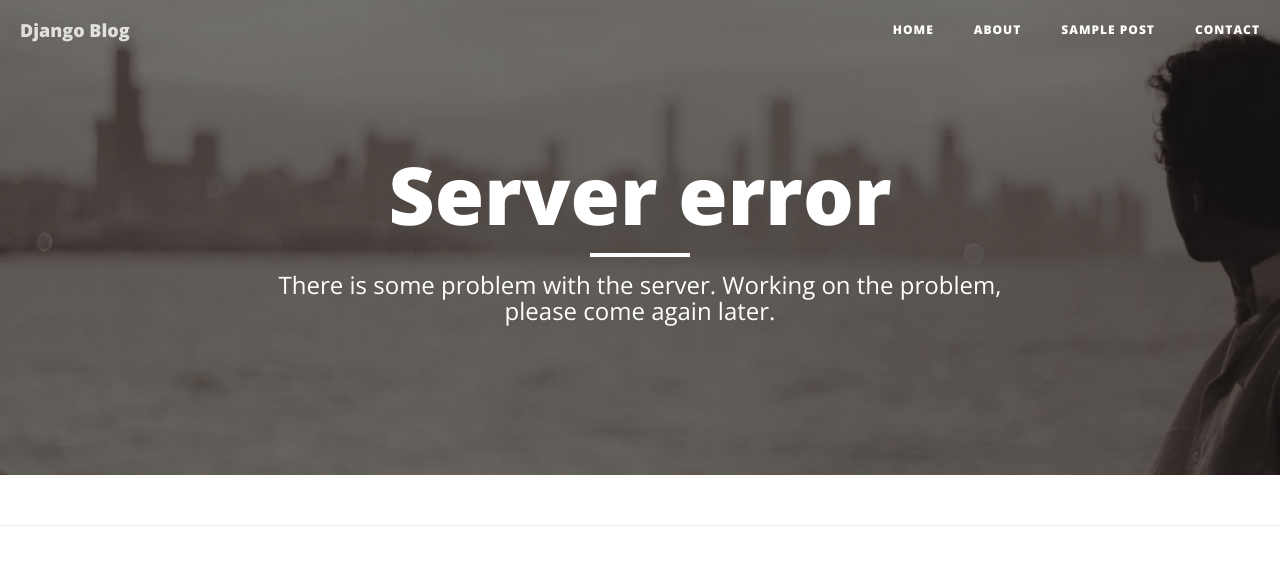
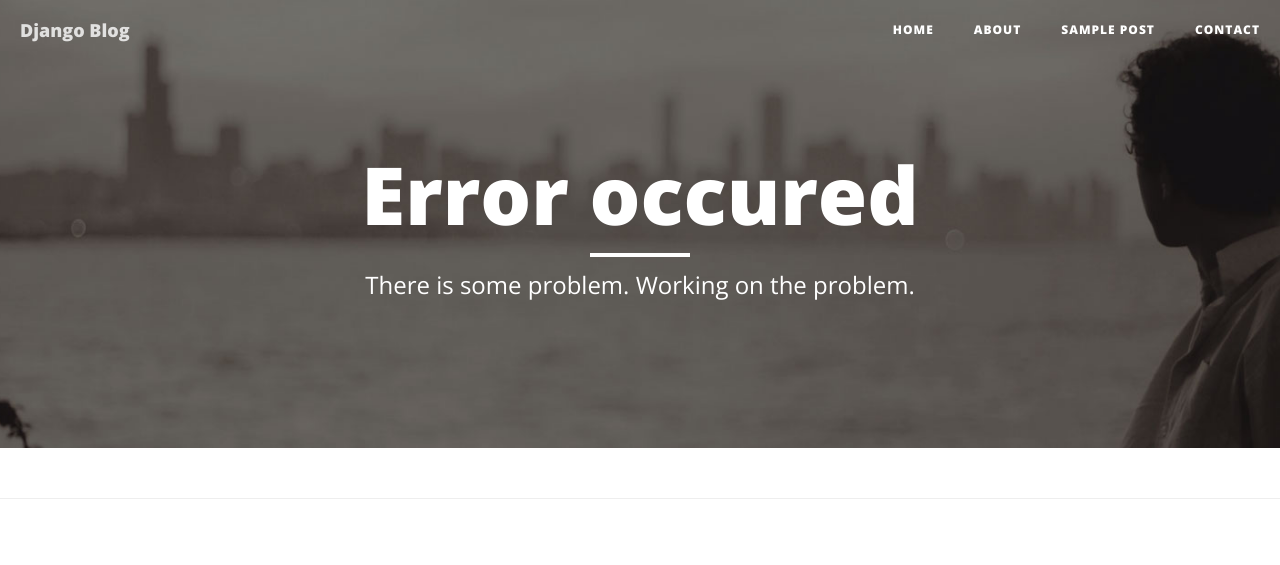
Before and after one commit to Belev/learning, a Django app: template Python/django_blog/django_blog/templates/error/500.html in a window 1280 px wide. Shown: the top 565 px of the page. Run offline with Django 3.2, Linux system fonts and the light colour scheme; the template is opened without the code that fills it, so the values that code supplies are empty; some libraries are stand-ins or nearby versions.

Commit message:
Changed error messages.

```diff
--- a/Python/django_blog/django_blog/templates/error/500.html
+++ b/Python/django_blog/django_blog/templates/error/500.html
@@ -4,7 +4,7 @@
 {% block meta-content %}{% endblock %}
 {% block meta-author %}{% endblock %}
 
-{% block title %} Server error {% endblock %}
+{% block title %} Ooops some error occured {% endblock %}
 {% block content %}
     <!-- Page Header -->
     <!-- Set your background image for this header on the line below. -->
@@ -13,9 +13,9 @@
             <div class="row">
                 <div class="col-lg-8 col-lg-offset-2 col-md-10 col-md-offset-1">
                     <div class="page-heading">
-                        <h1>Server error</h1>
+                        <h1>Error occured</h1>
                         <hr class="small">
-                        <span class="subheading">There is some problem with the server. Working on the problem, please come again later.</span>
+                        <span class="subheading">There is some problem. Working on the problem.</span>
                     </div>
                 </div>
             </div>
```
